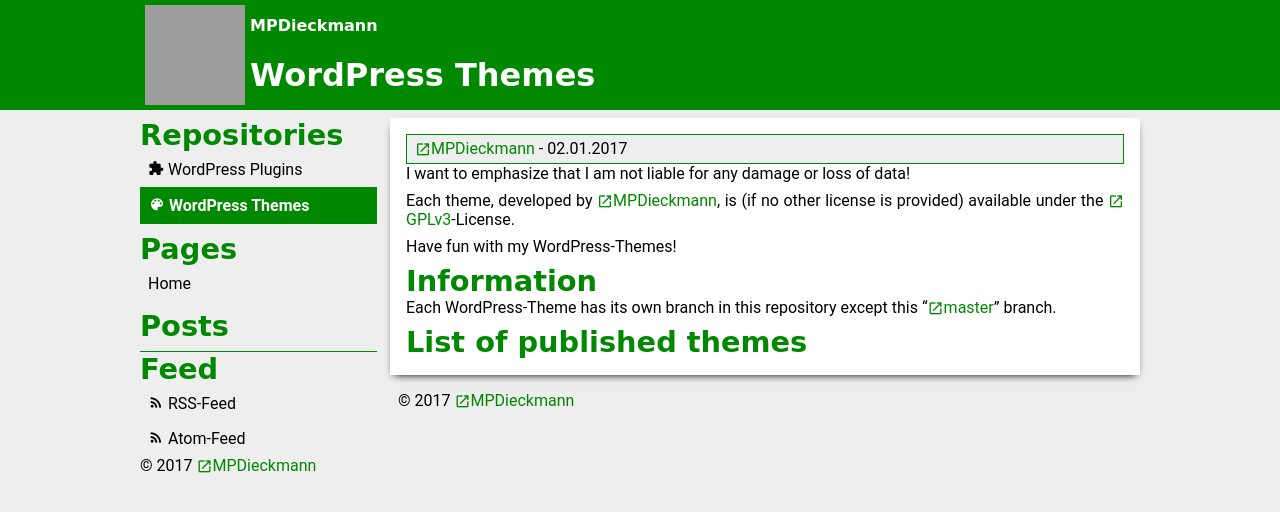
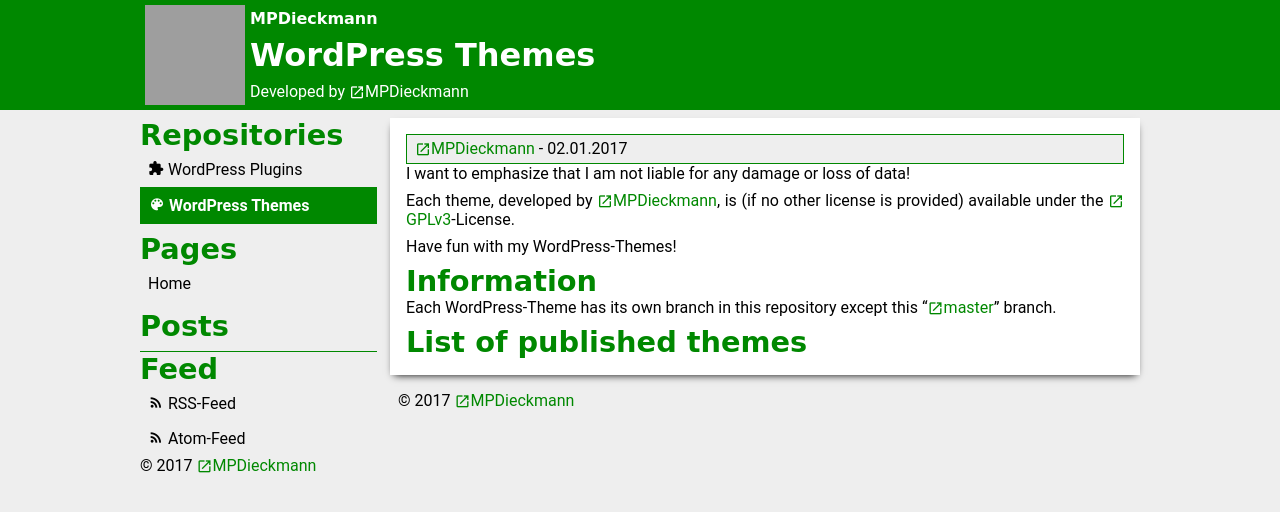
Before and after one commit to MPDieckmann/mpdieckmann.github.io, a Jekyll site: the page built from _repositories/wp-themes.md, in a window 1280 px wide, cut to the strip 0-512 px from the top of the page. Built offline with Jekyll 4.4.1, drawn with Linux system fonts in a browser that asks for light colours; some web fonts are replaced; grey boxes are pictures that could not be loaded.

Commit message:
Update wp-themes.md

```diff
--- a/_repositories/wp-themes.md
+++ b/_repositories/wp-themes.md
@@ -1,5 +1,6 @@
 ---
 title: "WordPress Themes"
+subtitle: "Developed by <a href=\"https://github.com/MPDieckmann/\">MPDieckmann</a>"
 branch: "https://github.com/MPDieckmann/wp-themes/tree/master"
 icon: "palette"
 ---
```
